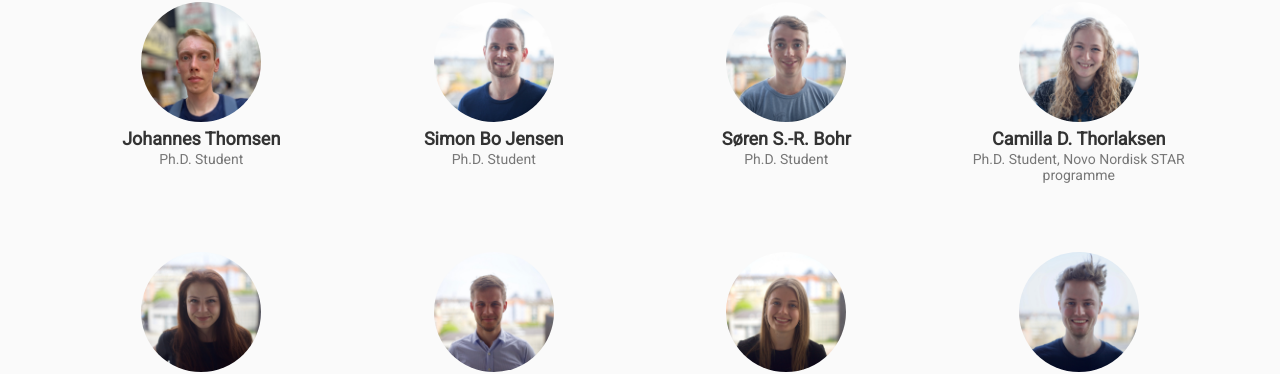
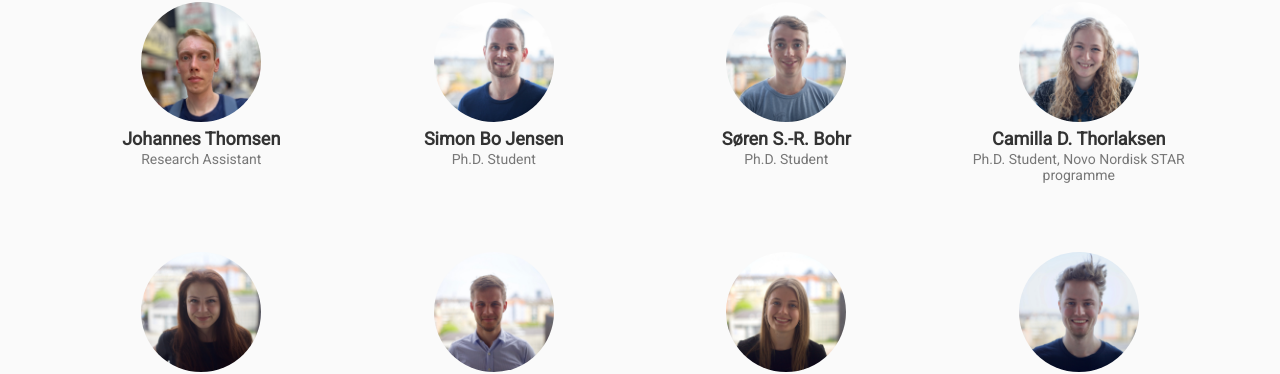
Before and after one commit to hatzakislab/hatzakislab.github.io, a Jekyll site: the page built from index.md, in a window 1280 px wide and 900 px high, scrolled down 1624 px. Shown: the part 109-483 px from the top of the window. Built offline with Jekyll 4.4.1, drawn with Linux system fonts in a browser that asks for light colours; some web fonts are replaced; comment, search, counter and statistics services are not loaded.

Commit message:
updated Johannes Status

```diff
--- a/_data/team.yml
+++ b/_data/team.yml
@@ -26,7 +26,7 @@
 
 - name: Johannes Thomsen
   img: /johannes-thomsen.jpg
-  desc: Ph.D. Student
+  desc: Research Assistant
   linkedin: johannesthomsen
   orcid: 0000-0002-0148-9114
   email: johannes.thomsen@chem.ku.dk
```
